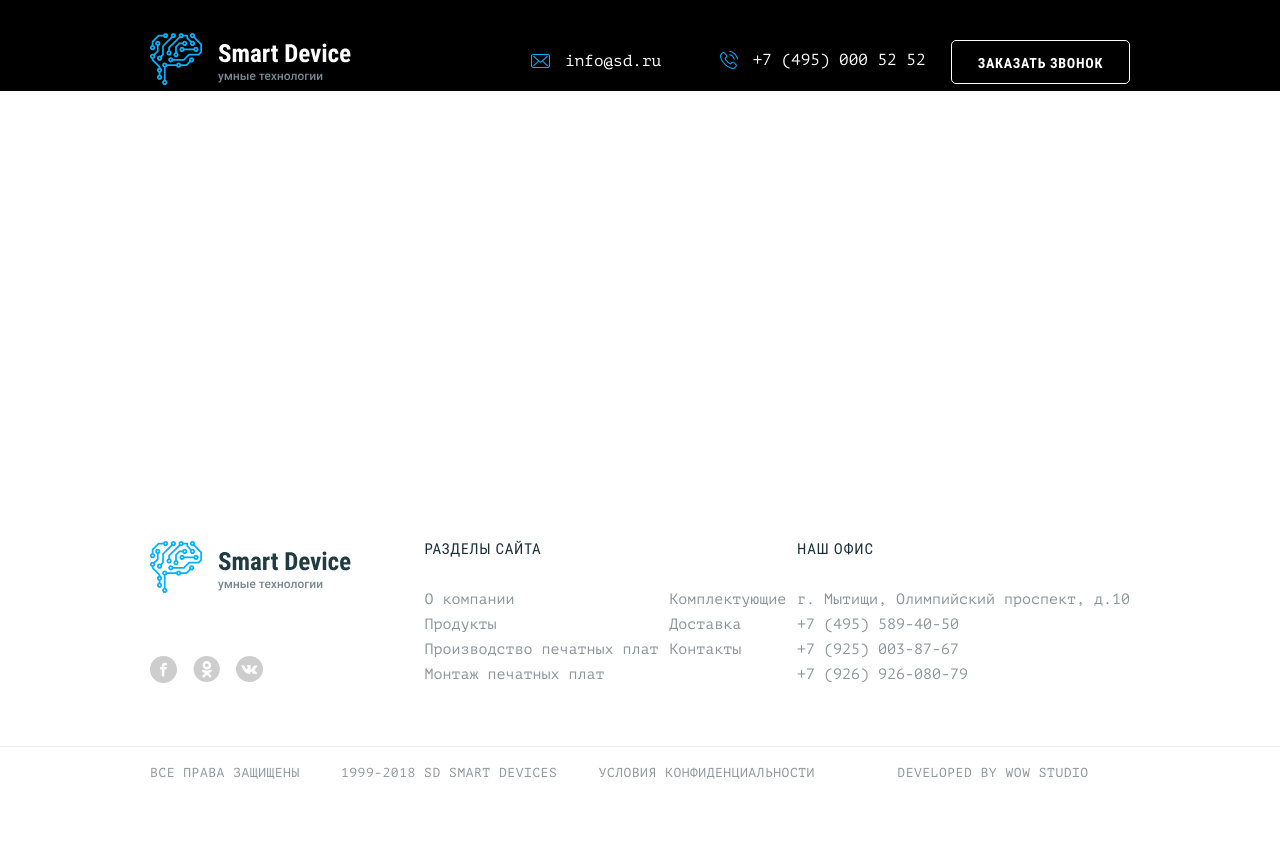
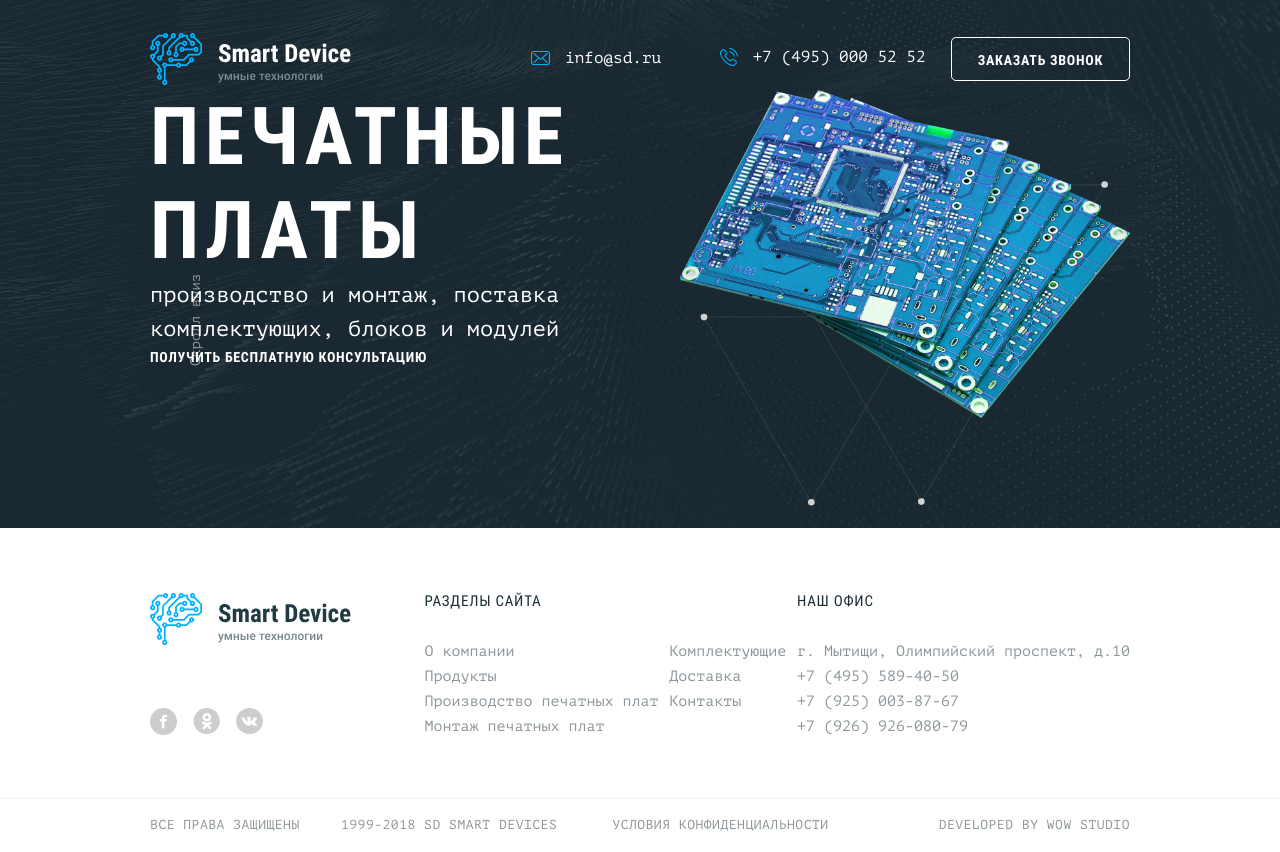
Before and after one commit to tikhomirova-a/smart_device, a website: page source/index.html in a window 1280 px wide. Before the commit the page ends 800 px from the top, so only its background shows below. Drawn offline with nearby package versions, Linux system fonts and the light colour scheme; files that its build step writes are made by us from their sources.

Commit message:
добавляет main

```diff
--- a/source/index.html
+++ b/source/index.html
@@ -54,9 +54,27 @@
       </div>
     </div>
   </header>
-  <main class="page-main"></main>
+  <main class="page-main">
+    <section class="page-main__heading heading">
+      <div class="heading__wrapper">
+        <div class="heading__info">
+          <h1>Печатные платы</h1>
+          <p>производство и монтаж, поставка комплектующих, блоков и модулей</p>
+          <a href="#feedback">Получить бесплатную консультацию</a>
+        </div>
+        <a href="#advantages">Скролл вниз</a>
+        <div class="heading__img-wrapper">
+          <picture>
+            <!--        1x: 705px, 2x: 1410px-->
+            <source srcset="images/boards@1x.png 1x, images/boards@2x.png 2x">
+            <img src="images/boards@1x.png" width="705" height="515" alt="Печатные платы.">
+          </picture>
+        </div>
+      </div>
+    </section>
+  </main>
   <footer class="page-footer">
-    <div class="page-footer__wrapper">
+    <div class="page-footer__socials-wrapper">
       <a class="page-footer__logo" aria-label="Вы находитесь на главной странице «Smart Device»">
         <img src="images/logo-footer.svg" width="202" height="52" alt="Компания «Smart Device».">
       </a>
@@ -125,7 +143,11 @@
     <div class="page-footer__contacts">
       <h3>Наш офис</h3>
       <ul>
-        <li>г. Мытищи, Олимпийский проспект, д.10</li>
+        <li>
+          <a
+            href="https://www.google.com/maps/dir/?api=1&destination=%D0%B3.%20%D0%9C%D1%8B%D1%82%D0%B8%D1%89%D0%B8%2C%20%D0%9E%D0%BB%D0%B8%D0%BC%D0%BF%D0%B8%D0%B9%D1%81%D0%BA%D0%B8%D0%B9%20%D0%BF%D1%80%D0%BE%D1%81%D0%BF%D0%B5%D0%BA%D1%82%2C%20%D0%B4.10"
+            target="_blank" rel="noreferrer">г. Мытищи, Олимпийский проспект, д.10</a>
+        </li>
         <li>
           <a href="tel:+74955894050">+7 (495) 589-40-50</a>
         </li>
--- /dev/null
+++ b/source/sass/components/heading.scss
@@ -0,0 +1,69 @@
+.heading {
+  color: $basic-white;
+
+  background-color: $basic-dark;
+  background-image:
+    url("../images/dark-bg-desktop@1x.png"),
+    url("../images/rhombs-bg.svg");;
+  background-repeat: no-repeat;
+  background-size: cover, 100%;
+}
+
+.heading__wrapper {
+  position: relative;
+
+  width: 73%;
+  margin: 0 auto;
+  min-width: 980px;
+  display: flex;
+}
+
+.heading a {
+  position: absolute;
+  left: 0;
+  bottom: 90px;
+
+  font-size: 14px;
+  line-height: 16px;
+  color: $basic-white;
+  opacity: 0.5;
+
+  transform: rotate(-90deg);
+}
+
+.heading__info h1 {
+  @include reset-text;
+
+  font-family: "Roboto Condensed", "Arial", sans-serif;
+  font-weight: 700;
+  font-size: 80px;
+  line-height: 94px;
+  letter-spacing: 0.07em;
+  text-transform: uppercase;
+}
+
+.heading__info p {
+  @include reset-text;
+
+  font-size: 22px;
+  line-height: 34px;
+}
+
+.heading__info a {
+  position: static;
+
+  font-family: "Roboto Condensed", "Arial", sans-serif;
+  font-weight: 700;
+  line-height: 19px;
+  text-align: center;
+  letter-spacing: 0.05em;
+  text-transform: uppercase;
+  color: $basic-white;
+  opacity: 1;
+
+  transform: none;
+}
+
+.heading__img-wrapper img {
+  display: block;
+}
--- a/source/sass/components/page-footer.scss
+++ b/source/sass/components/page-footer.scss
@@ -28,7 +28,7 @@
   }
 }
 
-.page-footer__wrapper {
+.page-footer__socials-wrapper {
   min-width: 202px;
 
   @media (max-width: $tablet-only) {
@@ -195,13 +195,20 @@
 }
 
 .page-footer__nav a,
-.page-footer__contacts li {
+.page-footer__contacts a {
   color: $basic-dark;
   opacity: 0.5;
-}
 
-.page-footer__contacts a {
-  color: $basic-dark;
+  &:hover,
+  &:focus {
+    color: $special-gray;
+    opacity: 1;
+  }
+
+  &:active {
+    color: $special-gray;
+    opacity: 0.3;
+  }
 }
 
 .page-footer__copyright {
@@ -323,6 +330,7 @@
   }
 
   &:nth-child(4n) {
+    margin-right: 0;
     margin-left: auto;
   }
 
--- a/source/sass/components/page-header.scss
+++ b/source/sass/components/page-header.scss
@@ -1,12 +1,11 @@
 .page-header {
-  //position: absolute; // TODO temporary hidden
+  position: absolute;
   top: 0;
   left: 0;
+  z-index: 1;
 
   width: 100%;
   padding: 33px 0 0;
-
-  background-color: black; // TODO delete
 
   @media (max-width: $tablet-only) {
     @include tablet-container;
@@ -35,6 +34,7 @@
 
 .page-header__logo {
   flex-shrink: 0;
+  display: block;
 
   @media (max-width: $mobile-only) {
     width: 38px;
--- /dev/null
+++ b/source/sass/components/page-main.scss
@@ -0,0 +1,3 @@
+.page-main__heading {
+  padding: 90px 0 110px;
+}
--- a/source/sass/style.scss
+++ b/source/sass/style.scss
@@ -10,3 +10,5 @@
 @import "components/page-header.scss";
 @import "components/page-footer.scss";
 @import "components/socials.scss";
+@import "components/page-main.scss";
+@import "components/heading.scss";
```
Also changed, not shown: source/images/boards@1x.jpg (deleted), source/images/boards@1x.png (renamed from source/images/boards-png@1x.png), source/images/rhombs-bg.svg (added), 3 other files.
